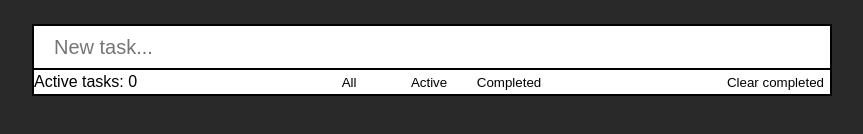
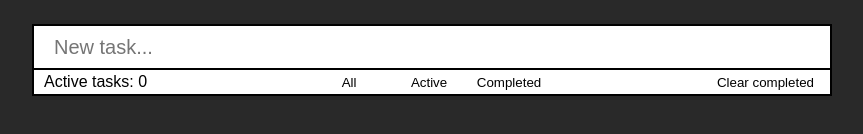
Before and after one commit to Faradee/taskMindbox, a React (Vite) app: page / in a window 1280 px wide. Shown: the part 186-320 px from the top of the page, without its empty margins (208-1071 px from the left). Built offline with nearby package versions, Linux system fonts and the light colour scheme; some icons are missing.

Commit message:
styled buttons

```diff
--- a/src/components/TaskList/tasks.module.css
+++ b/src/components/TaskList/tasks.module.css
@@ -62,6 +62,9 @@
 .filters > button:active {
   background-color: rgb(205, 205, 205);
 }
+.controllers {
+  padding: 0 10px;
+}
 .controllers > Button {
   height: 1.5rem;
   border: none;
```
